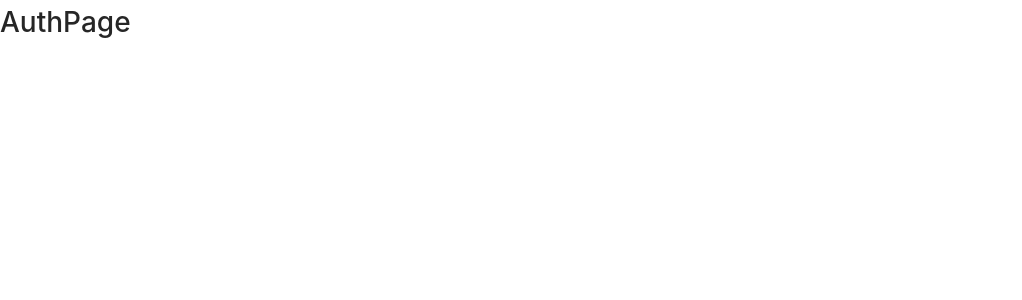
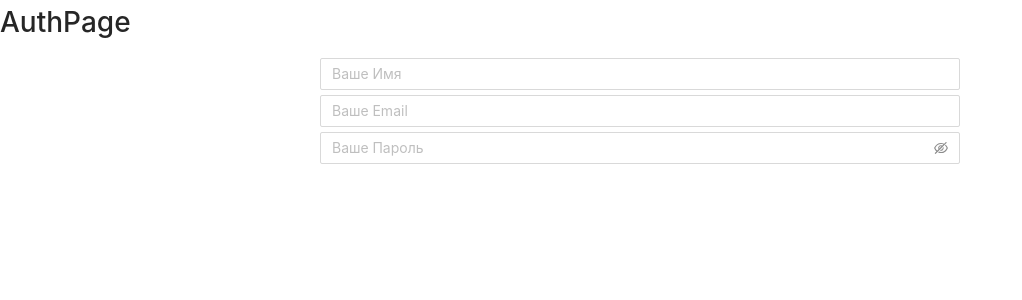
Before and after one commit to kreand/elbrus-sn, a React (Create React App) app in the folder client/: page /auth in a window 1280 px wide. Shown: the top 300 px of the page, without its empty margins (0-1022 px from the left). Built offline with nearby package versions, Linux system fonts and the light colour scheme.

Commit message:
Add configurable inputComponent

```diff
--- /dev/null
+++ b/client/src/components/Input/InputComponent.js
@@ -0,0 +1,20 @@
+import React from 'react'
+import { Col, Input, Row } from 'antd'
+
+import style from './InputComponent.module.css'
+
+const InputComponent = ({ type, placeholder, size, justify, offset, span }) => {
+  return (
+    <Row justify={justify || 'center'}>
+      <Col span={span || 12} offset={offset || 0}>
+        {
+          type === 'password'
+            ? <Input.Password className={style.input} placeholder={placeholder} size={size || 'middle'}/>
+            : <Input className={style.input} type={type || 'text'} placeholder={placeholder} size={size || 'middle'}/>
+        }
+      </Col>
+    </Row>
+  )
+}
+
+export default InputComponent
--- /dev/null
+++ b/client/src/components/Input/InputComponent.module.css
@@ -0,0 +1,15 @@
+.input {
+    margin-bottom: 5px;
+    outline: none;
+    color: var(--orange_color);
+}
+
+.input:hover {
+    border-color: var(--purple_color);
+    box-shadow: 0 0 0 2px var(--purple_color);
+}
+
+.input:focus {
+    border-color: var(--purple_color);
+    box-shadow: 0 0 0 2px var(--purple_color);
+}
--- a/client/src/index.js
+++ b/client/src/index.js
@@ -3,6 +3,7 @@ import ReactDOM from 'react-dom'
 import {Provider} from 'react-redux'
 
 import 'antd/dist/antd.css'
+import './styles/styleConst.css'
 import App from './App'
 import {store} from './redux/store'
 
--- a/client/src/pages/AuthPage/AuthPage.js
+++ b/client/src/pages/AuthPage/AuthPage.js
@@ -1,9 +1,13 @@
 import React from 'react'
+import InputComponent from '../../components/Input/InputComponent'
 
 const AuthPage = () => {
   return (
     <div>
       <h1>AuthPage</h1>
+      <InputComponent placeholder='Ваше Имя'/>
+      <InputComponent placeholder='Ваше Email'/>
+      <InputComponent placeholder='Ваше Пароль' type='password'/>
     </div>
   )
 }
--- /dev/null
+++ b/client/src/styles/styleConst.css
@@ -0,0 +1,5 @@
+:root {
+    --purple_color: #4520ab;
+    --orange_color: #ffbc5b;
+    --cyan_color: #29edff;
+}
```
Also changed, not shown: 1 other file (tests, documents, lock files or other folders).
